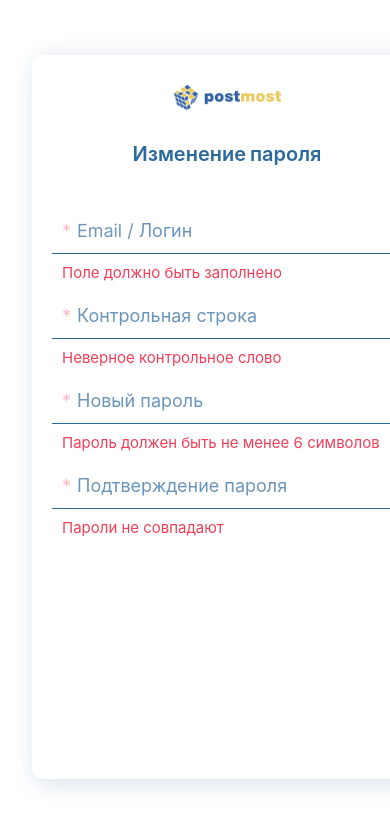
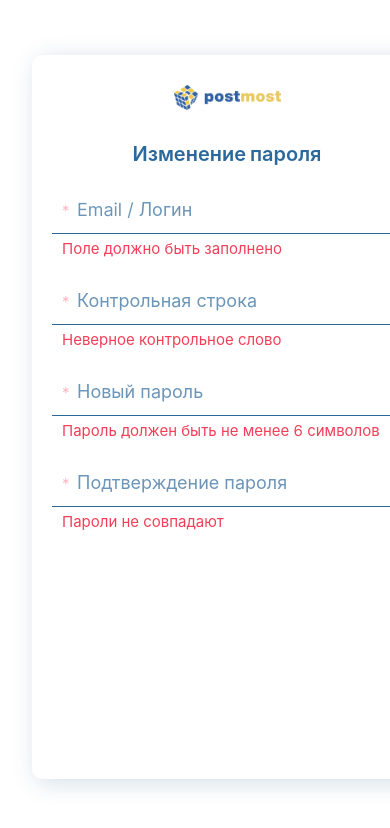
Before and after one commit to alvde-site/ireshenie-test, a React (Create React App) app: page / in a window 390 px wide. Shown: the top 828 px of the page. Built offline with nearby package versions, Linux system fonts and the light colour scheme.

Commit message:
feat: Add input styles

```diff
--- a/src/components/App/ChangePassword/ChangePassword.module.css
+++ b/src/components/App/ChangePassword/ChangePassword.module.css
@@ -36,16 +36,19 @@
 }
 
 .field {
-  position: relative;
-  border: 1px solid red;
   border: none;
-  width: 100%;
-  height: 45px;
   margin: 40px 0 0;
   padding: 0;
 }
 
-.field::after {
+.label {
+  position: relative;
+  display: block;
+  width: 100%;
+  height: 45px;
+}
+
+.label::after {
   content: "*";
   position: absolute;
   top: 10px;
@@ -58,12 +61,6 @@
   font-size: 18px;
   line-height: 25px;
   color: #ffb6c1;
-}
-
-.label {
-  display: block;
-  width: 100%;
-  height: 100%;
 }
 
 .input {
@@ -95,9 +92,6 @@
 }
 
 .error {
-  position: absolute;
-  bottom: -30px;
-  left: 10px;
   display: inline-block;
   font-family: "Inter", -apple-system, BlinkMacSystemFont, "Segoe UI", "Roboto",
     "Oxygen", "Ubuntu", "Cantarell", "Fira Sans", "Droid Sans", "Helvetica Neue",
@@ -107,6 +101,7 @@
   font-size: 15px;
   line-height: 1.4;
   color: #f13f58;
+  margin: 5px 0 0 10px;
 }
 
 @media (max-width: 480px) {
@@ -129,4 +124,16 @@
     line-height: 1.4;
     margin: 0 0 20px;
   }
+
+  .field {
+    margin: 20px 0 0;
+  }
+
+  .label::after {
+    font-size: 15px;
+  }
+
+  .input {
+    font-size: 15px;
+  }
 }
--- a/src/components/App/ChangePassword/ChangePassword.tsx
+++ b/src/components/App/ChangePassword/ChangePassword.tsx
@@ -22,6 +22,7 @@ function ChangePassword() {
         />
         <h1 className={stylesChangePasswordForm.title}>Изменение пароля</h1>
         <fieldset className={stylesChangePasswordForm.field}>
+          <label htmlFor="login" className={stylesChangePasswordForm.label}>
             <input
               type="text"
               id="login"
@@ -33,12 +34,14 @@ function ChangePassword() {
               placeholder="Email / Логин"
               required
             />
+          </label>
           <span className={stylesChangePasswordForm.error}>
             Поле должно быть заполнено
           </span>
         </fieldset>
 
         <fieldset className={stylesChangePasswordForm.field}>
+          <label htmlFor="control" className={stylesChangePasswordForm.label}>
             <input
               type="text"
               id="control"
@@ -50,12 +53,14 @@ function ChangePassword() {
               placeholder="Контрольная строка"
               required
             />
+          </label>
           <span className={stylesChangePasswordForm.error}>
             Неверное контрольное слово
           </span>
         </fieldset>
 
         <fieldset className={stylesChangePasswordForm.field}>
+          <label htmlFor="password" className={stylesChangePasswordForm.label}>
             <input
               type="password"
               id="password"
@@ -67,12 +72,17 @@ function ChangePassword() {
               placeholder="Новый пароль"
               required
             />
+          </label>
           <span className={stylesChangePasswordForm.error}>
             Пароль должен быть не менее 6 символов
           </span>
         </fieldset>
 
         <fieldset className={stylesChangePasswordForm.field}>
+          <label
+            htmlFor="confirmation"
+            className={stylesChangePasswordForm.label}
+          >
             <input
               type="password"
               id="confirmation"
@@ -84,6 +94,7 @@ function ChangePassword() {
               placeholder="Подтверждение пароля"
               required
             />
+          </label>
           <span className={stylesChangePasswordForm.error}>
             Пароли не совпадают
           </span>
```
Lines whose indentation alone changed are shown as unchanged.
